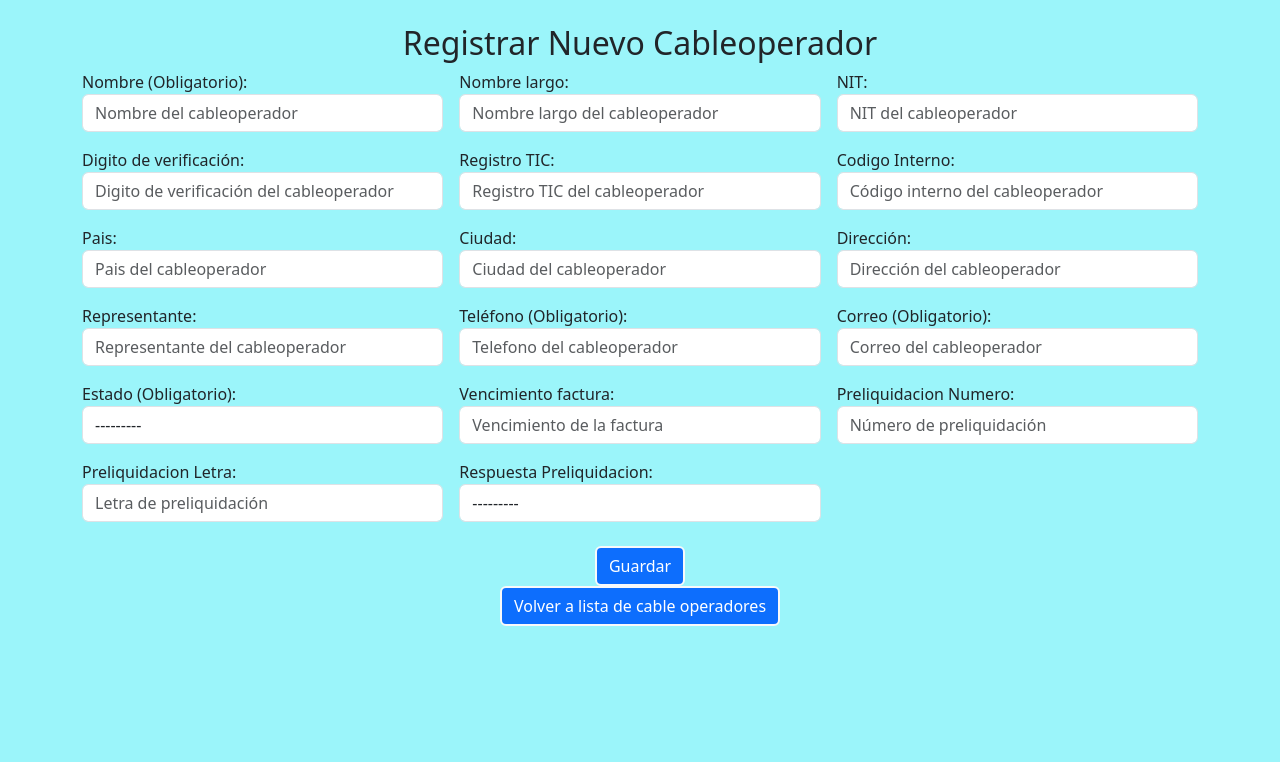
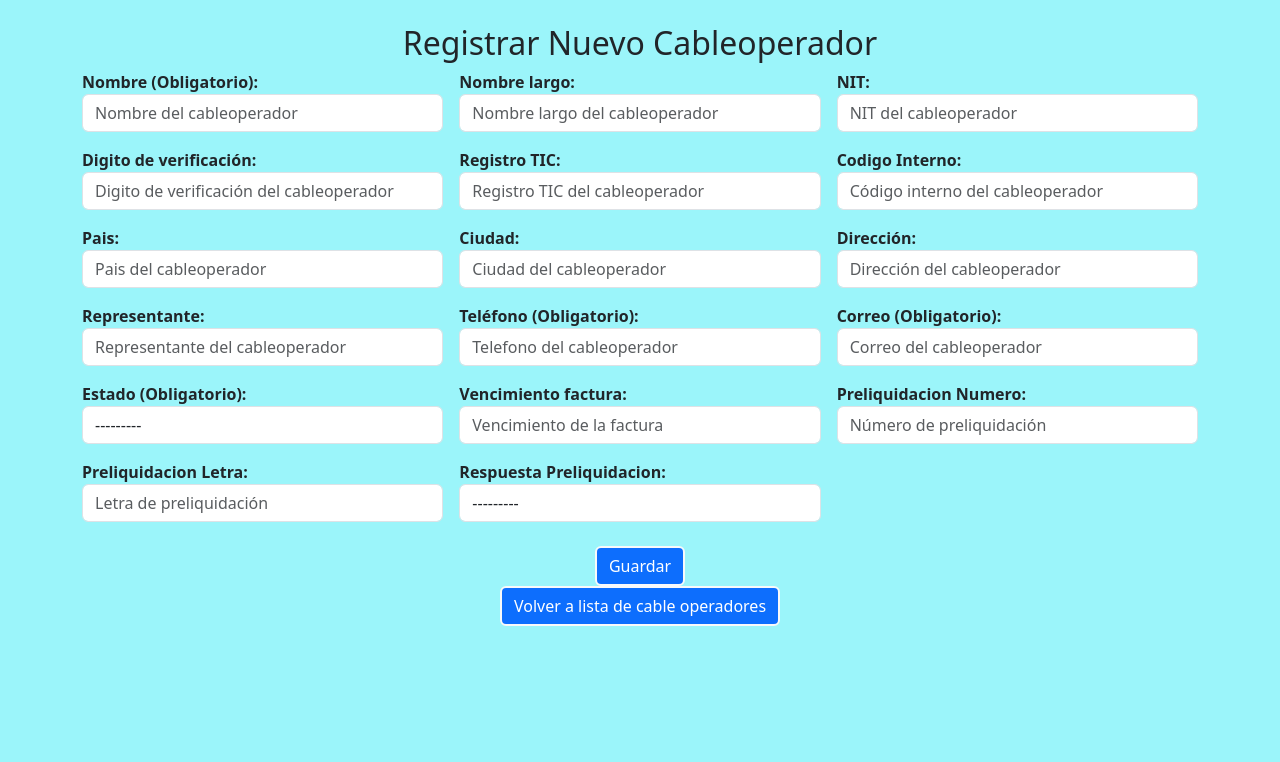
Before and after one commit to Adrian04g/Air-e_app, a Django app: page /index/PRST/crear/ in a window 1280 px wide. Shown: the part 65-827 px from the top of the page. Run offline with Django 5.2, Linux system fonts and the light colour scheme; a user stored in the database is signed in; parts of the project's set-up code (start-up, migrations or seed data) failed here and were passed over.

Commit message:
se coloco negrilla en cableoperador.html y en cableoperadoresform.html

```diff
--- a/INF_CE/INF_CE/templates/indexapp/CableoperadoresForm.html
+++ b/INF_CE/INF_CE/templates/indexapp/CableoperadoresForm.html
@@ -19,85 +19,85 @@
     {% csrf_token %}
     <script src="https://code.jquery.com/jquery-3.6.0.min.js"></script>
     {{ form.media }}
-    <div class="row g-3"> <div class="col-md-4">
+    <div class="row g-3"> <div class="col-md-4" style="font-weight: 700;">
             {{ form.nombre.label_tag }} {{ form.nombre }}           {% if form.nombre.errors %}{{ form.nombre.errors }}{% endif %}
         </div>
-        <div class="col-md-4">
+        <div class="col-md-4" style="font-weight: 700;">
             {{ form.nombre_largo.label_tag }}
             {{ form.nombre_largo }}
             {% if form.nombre_largo.errors %}{{ form.nombre_largo.errors }}{% endif %}
         </div>
-        <div class="col-md-4">
+        <div class="col-md-4" style="font-weight: 700;">
             {{ form.NIT.label_tag }}
             {{ form.NIT }}
             {% if form.NIT.errors %}{{ form.NIT.errors }}{% endif %}
         </div>
-        <div class="col-md-4">
+        <div class="col-md-4" style="font-weight: 700;">
             {{ form.Digito_verificacion.label_tag }}
             {{ form.Digito_verificacion }}
             {% if form.Digito_verificacion.errors %}{{ form.Digito_verificacion.errors }}{% endif %}
         </div>
-        <div class="col-md-4">
+        <div class="col-md-4" style="font-weight: 700;">
             {{ form.RegistroTic.label_tag }}
             {{ form.RegistroTic }}
             {% if form.RegistroTic.errors %}{{ form.RegistroTic.errors }}{% endif %}
         </div>
-        <div class="col-md-4">
+        <div class="col-md-4" style="font-weight: 700;">
             {{ form.CodigoInterno.label_tag }}
             {{ form.CodigoInterno }}
             {% if form.CodigoInterno.errors %}{{ form.CodigoInterno.errors }}{% endif %}
         </div>
-        <div class="col-md-4">
+        <div class="col-md-4" style="font-weight: 700;">
             {{ form.pais.label_tag }}
             {{ form.pais }}
             {% if form.pais.errors %}{{ form.pais.errors }}{% endif %}
         </div>
-        <div class="col-md-4">
+        <div class="col-md-4" style="font-weight: 700;">
             {{ form.ciudad.label_tag }}
             {{ form.ciudad }}
             {% if form.ciudad.errors %}{{ form.ciudad.errors }}{% endif %}
         </div>
-        <div class="col-md-4">
+        <div class="col-md-4" style="font-weight: 700;">
             {{ form.direccion.label_tag }}
             {{ form.direccion }}
             {% if form.direccion.errors %}{{ form.direccion.errors }}{% endif %}
         </div>
-        <div class="col-md-4">
+        <div class="col-md-4" style="font-weight: 700;">
             {{ form.Representante.label_tag }}
             {{ form.Representante }}
             {% if form.Representante.errors %}{{ form.Representante.errors }}{% endif %}
         </div>
-        <div class="col-md-4">
+        <div class="col-md-4" style="font-weight: 700;">
             {{ form.telefono.label_tag }}
             {{ form.telefono }}
             {% if form.telefono.errors %}{{ form.telefono.errors }}{% endif %}
         </div>
-        <div class="col-md-4">
+        <div class="col-md-4" style="font-weight: 700;">
             {{ form.correo.label_tag }}
             {{ form.correo }}
             {% if form.correo.errors %}{{ form.correo.errors }}{% endif %}
         </div>
-        <div class="col-md-4">
+        <div class="col-md-4" style="font-weight: 700;">
             {{ form.estado.label_tag }}
             {{ form.estado }}
             {% if form.estado.errors %}{{ form.estado.errors }}{% endif %}
         </div>
-        <div class="col-md-4">
+        <div class="col-md-4"style="font-weight: 700;">
             {{ form.vencimiento_factura.label_tag }}
             {{ form.vencimiento_factura }}
             {% if form.vencimiento_factura.errors %}{{ form.vencimiento_factura.errors }}{% endif %}
         </div>
-        <div class="col-md-4">
+        <div class="col-md-4"style="font-weight: 700;">
             {{ form.preliquidacion_num.label_tag }}
             {{ form.preliquidacion_num }}
             {% if form.preliquidacion_num.errors %}{{ form.preliquidacion_num.errors }}{% endif %}
         </div>
-        <div class="col-md-4">
+        <div class="col-md-4"style="font-weight: 700;">
             {{ form.preliquidacion_letra.label_tag }}
             {{ form.preliquidacion_letra }}
             {% if form.preliquidacion_letra.errors %}{{ form.preliquidacion_letra.errors }}{% endif %}
         </div>
-        <div class="col-md-4">
+        <div class="col-md-4" style="font-weight: 700;">
             {{ form.respuesta_preliquidacion.label_tag }}
             {{ form.respuesta_preliquidacion }}
             {% if form.respuesta_preliquidacion.errors %}{{ form.respuesta_preliquidacion.errors }}{% endif %}
```
Also changed, not shown: INF_CE/INF_CE/templates/indexapp/cableoperador.html (+11 -11 lines).
